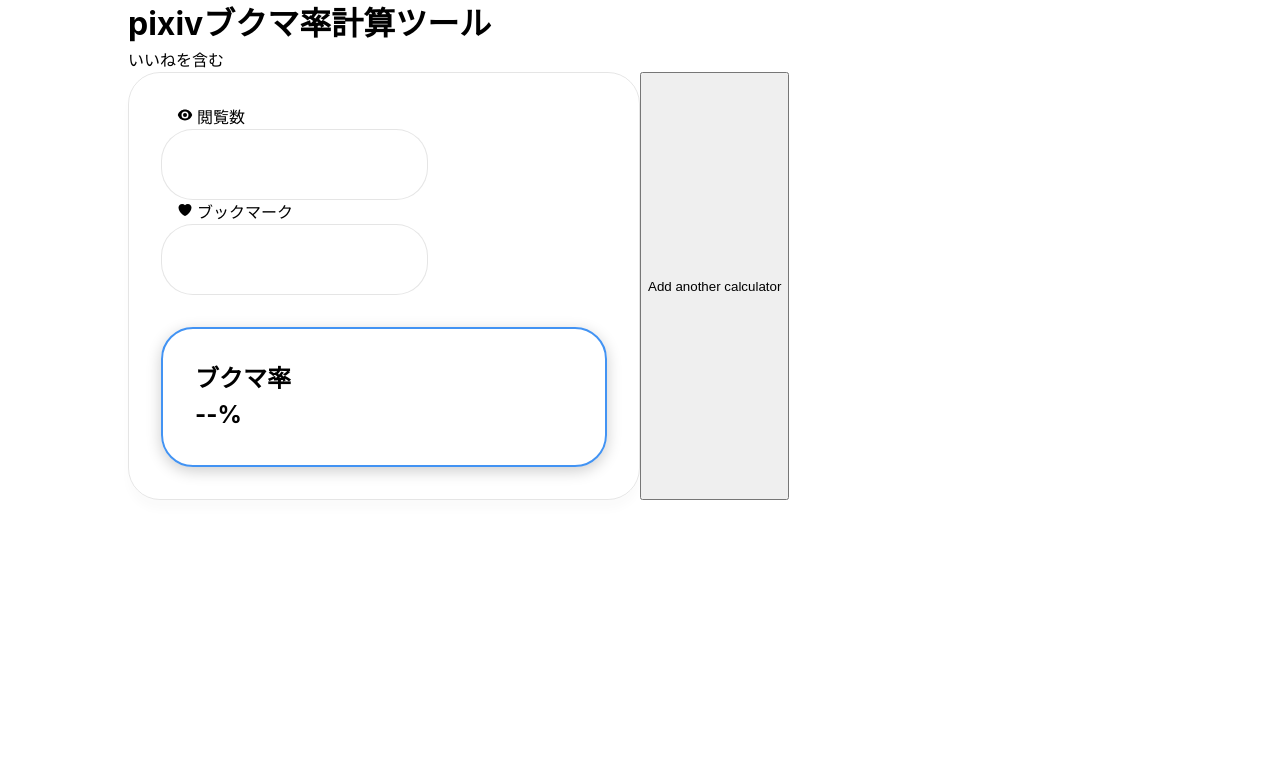
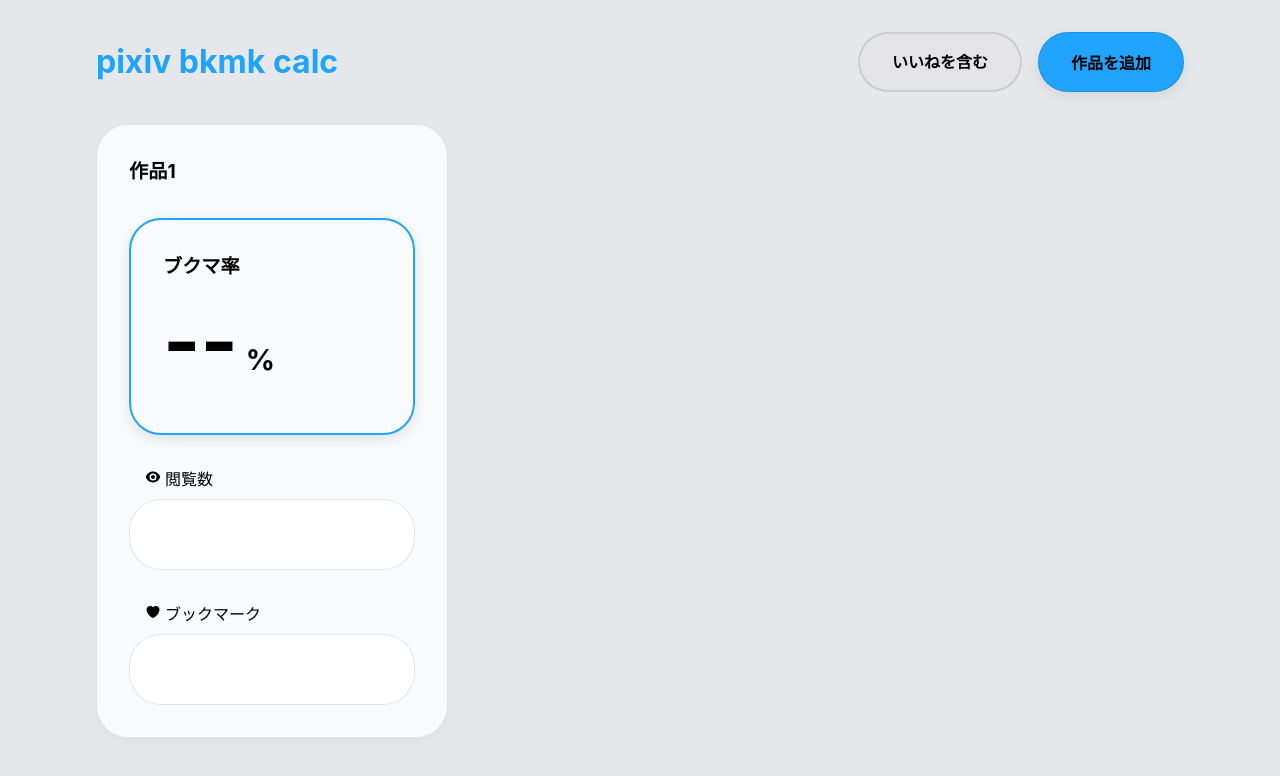
Before and after one commit to emhng/pixiv-bkmk-calc, a Next.js app: page / in a window 1280 px wide. Shown: the top 776 px of the page. Built offline with nearby package versions, Linux system fonts and the light colour scheme.

Commit message:
Add styling and reorder some structure of components and page

```diff
--- a/components/BookmarkCalc.tsx
+++ b/components/BookmarkCalc.tsx
@@ -6,7 +6,7 @@
 
 import { useRouter } from 'next/router';
 
-const BookmarkCalc = () => {
+const BookmarkCalc = ({ id }: { id: number }) => {
 	const [viewCount, setViewCount] = useState('');
 	const [bookmarkCount, setBookmarkCount] = useState('');
 	const [likeCount, setLikeCount] = useState('');
@@ -42,7 +42,7 @@
 				: roundedPercentWithLikes;
 
 		likesInput.push(
-			<div className="vflex">
+			<div className="vflex input-cont">
 				<label>
 					<FaceSmileIcon className="icon" />
 					いいね
@@ -61,8 +61,16 @@
 
 	return (
 		<div className="calc-cont vflex">
+			<h1>作品{id}</h1>
+			<div className="result">
+				<h1>ブクマ率</h1>
+				<h1 className="percent">
+					{result}
+					<span className="counter">%</span>
+				</h1>
+			</div>
 			<form>
-				<div className="vflex">
+				<div className="vflex input-cont">
 					<label>
 						<EyeIcon className="icon" />
 						閲覧数
@@ -73,7 +81,7 @@
 						min={1}
 					/>
 				</div>
-				<div className="vflex">
+				<div className="vflex input-cont">
 					<label>
 						<HeartIcon className="icon" />
 						ブックマーク
@@ -86,13 +94,6 @@
 				</div>
 				{likesInput}
 			</form>
-			<div className="result">
-				<h1>ブクマ率</h1>
-				<h1>
-					{result}
-					<span className="counter">%</span>
-				</h1>
-			</div>
 		</div>
 	);
 };
--- a/pages/index.tsx
+++ b/pages/index.tsx
@@ -1,7 +1,6 @@
 import { NextPage } from 'next';
 import Head from 'next/head';
 import Image from 'next/image';
-import styles from '../styles/Home.module.css';
 
 import Link from 'next/link';
 
@@ -15,12 +14,14 @@
 	const { query } = useRouter();
 	const includeLikes = !!query.likes;
 
-	const [calculators, setCalculators] = useState([<BookmarkCalc key={1} />]);
+	const [calculators, setCalculators] = useState([
+		<BookmarkCalc id={1} key={1} />
+	]);
 
 	const addCalc = () =>
 		setCalculators([
 			...calculators,
-			<BookmarkCalc key={calculators.length + 1} />
+			<BookmarkCalc id={calculators.length + 1} key={calculators.length + 1} />
 		]);
 
 	return (
@@ -30,16 +31,20 @@
 				<meta name="description" content="pixivブクマ率計算ツール" />
 				<link rel="icon" href="/favicon.ico" />
 			</Head>
-			<h1>pixivブクマ率計算ツール</h1>
-			<Link href={includeLikes ? '/' : '/?likes=true'}>
-				<a className="link-button">
-					{includeLikes ? 'いいねを除く' : 'いいねを含む'}
-				</a>
-			</Link>
-			<section className="hflex">
-				{includeLikes ? calculators : calculators}
-				<button onClick={addCalc}>Add another calculator</button>
-			</section>
+
+			<nav className="hflex space-btwn small-gap med-space">
+				<h1 id="title">pixiv bkmk calc</h1>
+				<div className="hflex small-gap">
+					<Link href={includeLikes ? '/' : '/?likes=true'}>
+						<a className="link-button">
+							{includeLikes ? 'いいねを除く' : 'いいねを含む'}
+						</a>
+					</Link>
+					<button onClick={addCalc}>作品を追加</button>
+				</div>
+			</nav>
+
+			<section className="hflex wrap small-gap">{calculators}</section>
 		</div>
 	);
 };
--- a/styles/globals.css
+++ b/styles/globals.css
@@ -12,6 +12,7 @@
 	text-rendering: optimizeSpeed;
 	line-height: 1.5;
 	overflow-x: hidden;
+	background-color: #e5e7eb;
 }
 
 /* Box sizing rules */
@@ -61,15 +62,40 @@
 	flex-direction: column;
 }
 
+.wrap {
+	flex-wrap: wrap-reverse;
+}
+
+.space-btwn {
+	justify-content: space-between;
+}
+
+.row-rev {
+	flex-direction: row-reverse;
+}
+
+.small-gap {
+	gap: 1rem;
+}
+
+.small-space {
+	margin-bottom: 1rem;
+}
+
+.med-space {
+	margin-bottom: 2rem;
+}
+
 #page-cont {
-	width: 80vw;
-	margin: 0 auto;
+	width: 85vw;
+	margin: 2rem auto;
 }
 
 .calc-cont {
 	gap: 2rem;
-	justify-content: space-between;
-	width: 50%;
+	background-color: #f9fafb;
+	min-width: 30ch;
+	width: calc(85vw / 3 - 0.67rem);
 }
 
 .calc-cont,
@@ -81,8 +107,41 @@
 }
 
 .result {
-	border: 2px solid #4293f3;
-	box-shadow: 0px 4px 15px rgba(0, 0, 0, 0.2);
+	border: 2px solid #1fa3fb;
+	box-shadow: 0px 4px 15px rgba(0, 0, 0, 0.1);
+}
+
+.link-button {
+	display: block;
+	padding: 1rem 2rem;
+	background-color: #e4e4e7;
+	border: 2px double rgba(0, 0, 0, 0.1);
+	border-radius: 3rem;
+	width: fit-content;
+	font-weight: 700;
+}
+
+.link-button:hover {
+	border: 2px solid rgba(0, 0, 0, 0.1);
+}
+
+.link-button:active {
+	box-shadow: inset 0px 1px 5px rgba(0, 0, 0, 0.08);
+}
+
+button {
+	background-color: #1fa3fb;
+	border-radius: 3rem;
+	padding: 1rem 2rem;
+	border: 1px solid rgba(0, 0, 0, 0.1);
+	box-shadow: 0px 4px 15px rgba(0, 0, 0, 0.08);
+	font-size: 1rem;
+	font-weight: 700;
+}
+
+button:active {
+	box-shadow: 0px 2px 5px rgba(0, 0, 0, 0.1);
+	transform: translateY(0.1rem);
 }
 
 input {
@@ -90,7 +149,6 @@
 	border-radius: 2rem;
 	border: 1px solid rgba(0, 0, 0, 0.1);
 	font-size: 2rem;
-	width: 15ch;
 }
 
 .icon {
@@ -99,3 +157,37 @@
 	margin-left: 1rem;
 	margin-right: 0.25rem;
 }
+
+nav {
+	align-items: center;
+}
+
+h1 {
+	font-size: 1.2rem;
+}
+
+h1#title {
+	font-size: 2rem;
+	color: #1fa3fb;
+}
+
+h1.percent {
+	font-size: 5rem;
+}
+
+span.counter {
+	font-size: 1.8rem;
+	margin-left: 0.5rem;
+}
+
+.input-cont {
+	margin-bottom: 2rem;
+}
+
+.input-cont:last-child {
+	margin-bottom: 0;
+}
+
+label {
+	margin-bottom: 0.5rem;
+}
```
Also changed, not shown: styles/Home.module.css (deleted, +0 -129 lines).
